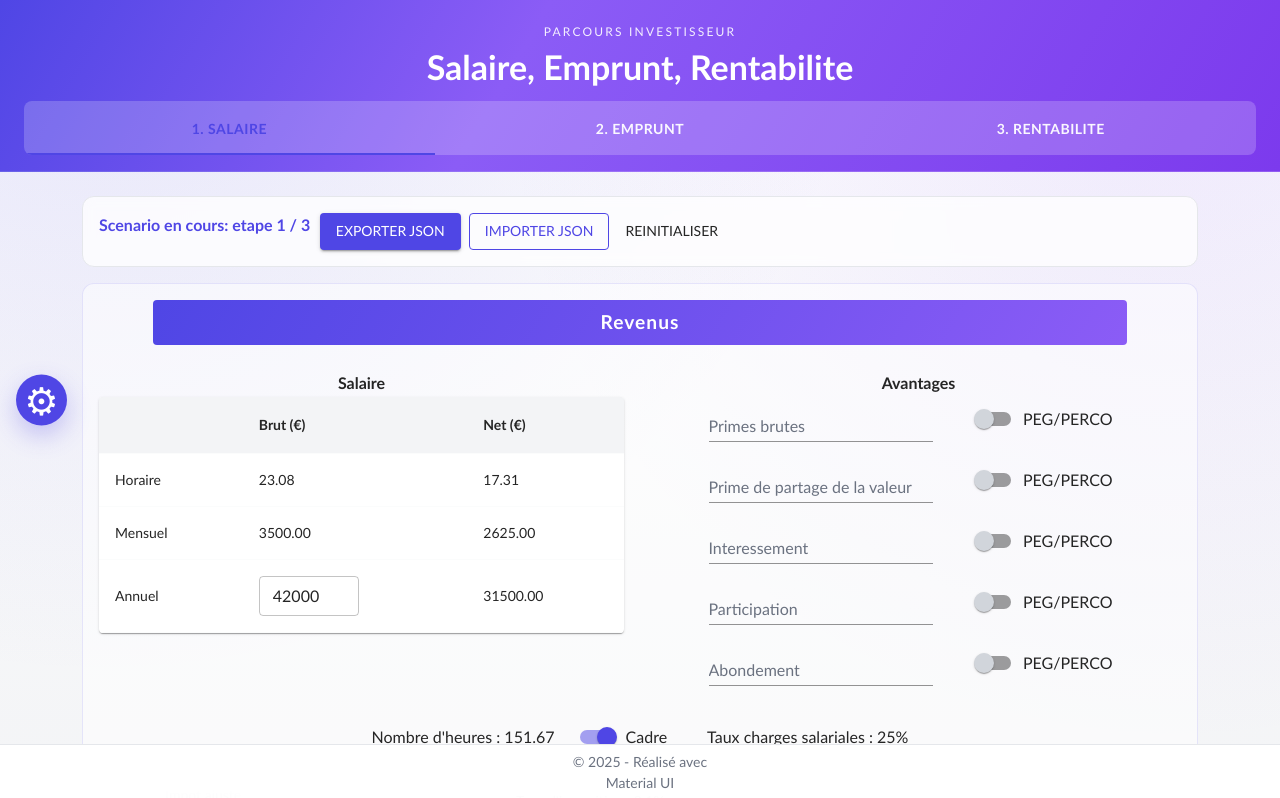
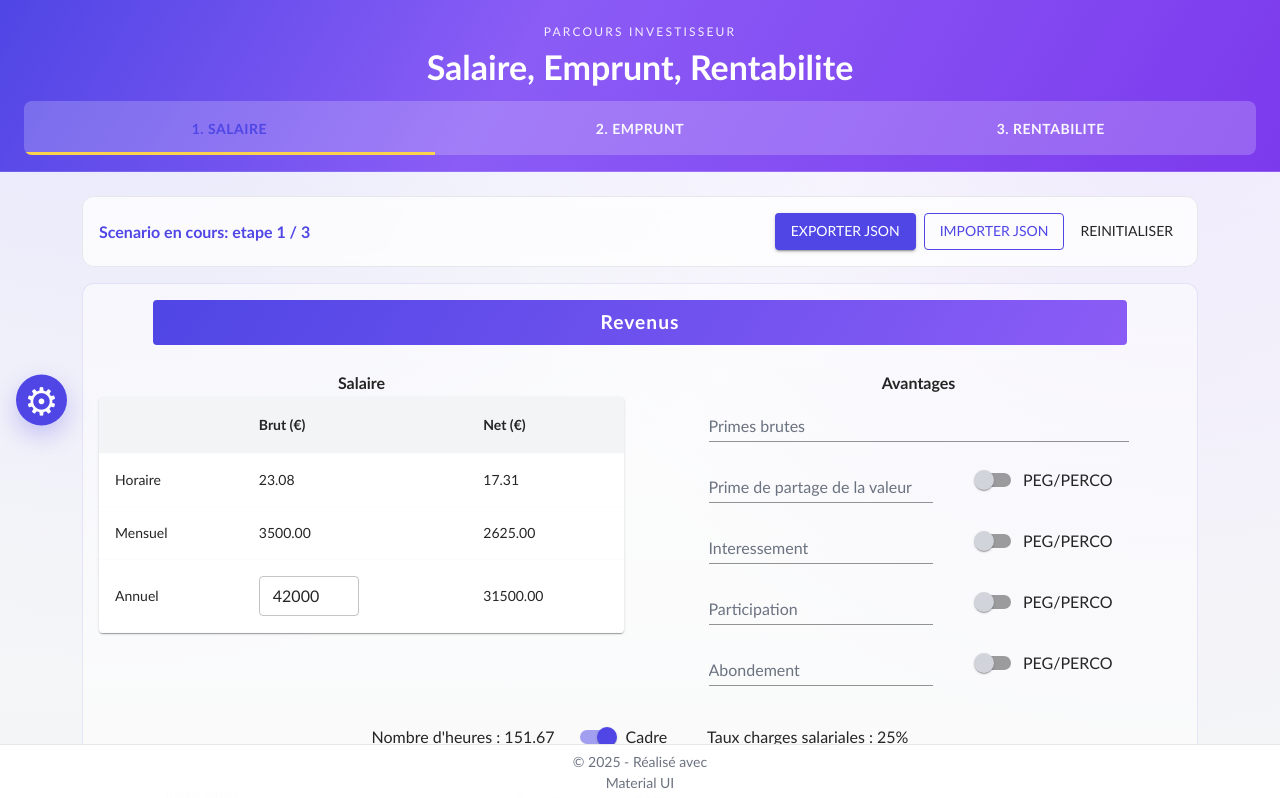
Before and after one commit to thibaultleblanc/real_estate_loan, a React (Vite) app in the folder real_estate_loan_app/: page / in a window 1280 px wide. Shown: the top 798 px of the page. Built offline with nearby package versions, Linux system fonts and the light colour scheme.

Commit message:
Fix console errors

```diff
--- a/real_estate_loan_app/src/features/loan/RealEstateLoan.jsx
+++ b/real_estate_loan_app/src/features/loan/RealEstateLoan.jsx
@@ -84,7 +84,7 @@ function RealEstateLoan({ loan, settings, metrics, onFieldChange }) {
             value={loan.tauxAnnuel}
             onChange={(e) => updateTauxAnnuel(e.target.value)}
             size="small"
-            inputProps={{ min: 0, step: 0.01 }}
+            slotProps={{ htmlInput: { min: 0, step: 0.01 } }}
             sx={{ mb: 2 }}
           />
           <TextField
@@ -93,7 +93,7 @@ function RealEstateLoan({ loan, settings, metrics, onFieldChange }) {
             value={loan.apport}
             onChange={(e) => onFieldChange("apport", e.target.value)}
             size="small"
-            inputProps={{ min: 0, step: 1000 }}
+            slotProps={{ htmlInput: { min: 0, step: 1000 } }}
             sx={{ mb: 2 }}
           />
           <FormControlLabel
--- a/real_estate_loan_app/src/features/salary/Salary.jsx
+++ b/real_estate_loan_app/src/features/salary/Salary.jsx
@@ -95,7 +95,7 @@ function Salary({ salary, metrics, isTaxSliderTouched, onFieldChange }) {
                       onChange={(e) =>
                         onFieldChange("brutAnnuel", e.target.value)
                       }
-                      inputProps={{ min: 0, step: 0.01 }}
+                      slotProps={{ htmlInput: { min: 0, step: 0.01 } }}
                       size="small"
                       sx={{ width: 100 }}
                     />
@@ -142,19 +142,6 @@ function Salary({ salary, metrics, isTaxSliderTouched, onFieldChange }) {
               onChange={(e) => onFieldChange("primes", e.target.value)}
               size="small"
               fullWidth
-            />
-            <FormControlLabel
-              control={
-                <Switch
-                  checked={salary.primesPegPerco}
-                  onChange={() =>
-                    onFieldChange("primesPegPerco", !salary.primesPegPerco)
-                  }
-                  color="primary"
-                />
-              }
-              label="PEG/PERCO"
-              sx={{ ml: 2 }}
             />
           </FormControl>
           <FormControl
--- a/real_estate_loan_app/src/features/scenario/ScenarioToolbar.jsx
+++ b/real_estate_loan_app/src/features/scenario/ScenarioToolbar.jsx
@@ -6,9 +6,9 @@ function ScenarioToolbar({ scenario, onExport, onImportRequest, onReset }) {
     <Stack
       direction={{ xs: "column", md: "row" }}
       spacing={1.2}
-      alignItems={{ xs: "stretch", md: "center" }}
-      justifyContent="space-between"
       sx={{
+        alignItems: { xs: "stretch", md: "center" },
+        justifyContent: "space-between",
         p: { xs: 1.6, md: 2 },
         borderRadius: 3,
         border: `1px solid ${BRAND_COLORS.divider}`,
--- a/real_estate_loan_app/src/features/scenario/ScenarioView.jsx
+++ b/real_estate_loan_app/src/features/scenario/ScenarioView.jsx
@@ -95,7 +95,7 @@ function ScenarioView() {
           />
         </Box>
 
-        <Stack direction="row" justifyContent="space-between" sx={{ mt: 2 }}>
+        <Stack direction="row" sx={{ mt: 2, justifyContent: "space-between" }}>
           <Button
             variant="outlined"
             disabled={scenario.currentStep === 0}
--- a/real_estate_loan_app/src/features/settings/FactorySettingsDrawer.jsx
+++ b/real_estate_loan_app/src/features/settings/FactorySettingsDrawer.jsx
@@ -233,7 +233,9 @@ function FactorySettingsDrawer({
               >
                 <AccordionSummary
                   expandIcon={
-                    <Typography sx={{ color: BRAND_COLORS.primary, fontWeight: 700 }}>
+                    <Typography
+                      sx={{ color: BRAND_COLORS.primary, fontWeight: 700 }}
+                    >
                       v
                     </Typography>
                   }
@@ -292,7 +294,7 @@ function FactorySettingsDrawer({
                                     event.target.value,
                                   )
                                 }
-                                inputProps={{ min: 0, step: 1 }}
+                                slotProps={{ htmlInput: { min: 0, step: 1 } }}
                                 size="small"
                                 fullWidth
                                 disabled={isLast}
@@ -313,7 +315,9 @@ function FactorySettingsDrawer({
                                     event.target.value,
                                   )
                                 }
-                                inputProps={{ min: 0, max: 100, step: 0.1 }}
+                                slotProps={{
+                                  htmlInput: { min: 0, max: 100, step: 0.1 },
+                                }}
                                 size="small"
                                 fullWidth
                               />
@@ -333,10 +337,12 @@ function FactorySettingsDrawer({
                           onChange={(event) =>
                             handleNumberChange(field.key, event.target.value)
                           }
-                          inputProps={{
-                            min: field.min,
-                            max: field.max,
-                            step: field.step,
+                          slotProps={{
+                            htmlInput: {
+                              min: field.min,
+                              max: field.max,
+                              step: field.step,
+                            },
                           }}
                           size="small"
                           fullWidth
--- a/real_estate_loan_app/src/layout/Header.jsx
+++ b/real_estate_loan_app/src/layout/Header.jsx
@@ -38,13 +38,14 @@ function Header({ currentStep, onStepChange }) {
           value={currentStep}
           onChange={(_, value) => onStepChange(value)}
           variant="fullWidth"
-          TabIndicatorProps={{
-            style: { height: 3, backgroundColor: BRAND_COLORS.warning },
-          }}
           sx={{
             bgcolor: "rgba(255,255,255,0.2)",
             borderRadius: 2,
             minHeight: 54,
+            ".MuiTabs-indicator": {
+              height: 3,
+              backgroundColor: BRAND_COLORS.warning,
+            },
             ".MuiTab-root": {
               color: "rgba(255,255,255,0.95)",
               minHeight: 54,
```
